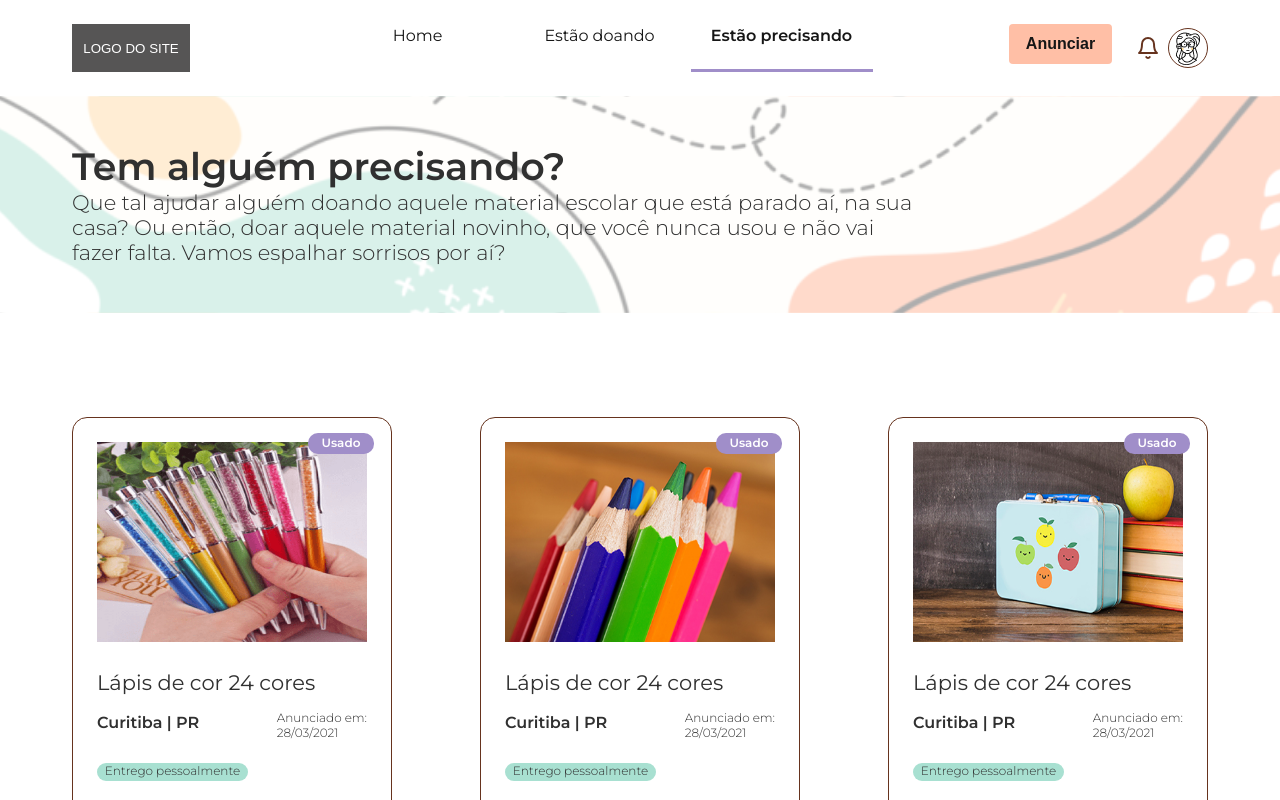
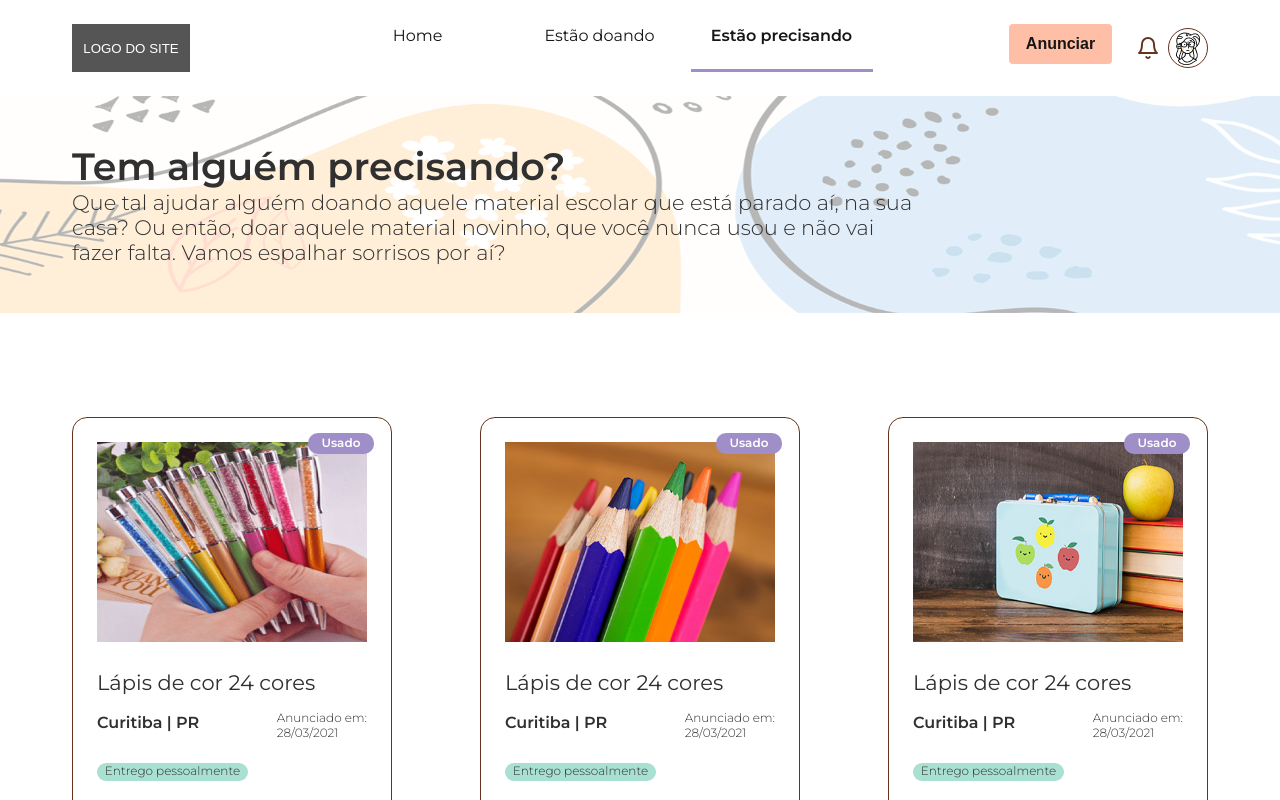
Before and after one commit to FCamara-Squad13/Mobile, a React (Create React App) app: page /precisando in a window 1280 px wide. Shown: the top 800 px of the page. Built offline with nearby package versions, Linux system fonts and the light colour scheme.

Commit message:
Make Hero image path being given by props

```diff
--- a/src/components/Hero/index.tsx
+++ b/src/components/Hero/index.tsx
@@ -4,11 +4,16 @@ import "./style.css";
 type Props = {
   title: string;
   subtitle: string;
+  heroPath: string;
 };
 
-const Hero: React.FC<Props> = ({ title, subtitle }) => {
+const Hero: React.FC<Props> = ({ title, subtitle, heroPath }) => {
+  const heroStyle = {
+    backgroundImage: `linear-gradient(rgba(255,255,255,0.6),rgba(255,255,255,0.6)), url(${heroPath})`,
+  };
+
   return (
-    <div className="hero">
+    <div className="hero" style={heroStyle}>
       <div className="container">
         <div className="hero-content">
           <h4 className="hero-title">{title}</h4>
--- a/src/components/Hero/style.css
+++ b/src/components/Hero/style.css
@@ -1,8 +1,8 @@
 .hero {
-  background-image: url(../../assets/Rectangle_1.png);
   background-position: center center;
   background-size: cover;
   padding: 3em 0;
+  background-image: linear-gradient(rgba(0,0,0,0.6),rgba(0,0,0,0.6));
 }
 
 .hero-title {
--- a/src/pages/Doando/index.tsx
+++ b/src/pages/Doando/index.tsx
@@ -3,6 +3,8 @@ import CardHolder from "../../components/CardHolder";
 import Footer from "../../components/Footer";
 import Hero from "../../components/Hero";
 import Navbar from "../../components/Navbar";
+
+import heroDoando from "../../assets/images/img-hero-doando.png";
 
 const Doando: React.FC = () => {
   const subtitle = `Aqui vocẽ pode encontrar tudo que precisa de materiais escolares, sejam eles novos ou usados. Se não encontrar algo, procure através dos filtros, eles estão aqui para te ajudar!\n Vai que tem alguém doando, aí pertindo de você?`;
@@ -10,7 +12,11 @@ const Doando: React.FC = () => {
   return (
     <>
       <Navbar />
-      <Hero title="Tem alguém doando?" subtitle={subtitle} />
+      <Hero
+        title="Tem alguém doando?"
+        subtitle={subtitle}
+        heroPath={heroDoando}
+      />
       <CardHolder title="" />
       <Footer />
     </>
--- a/src/pages/Home/index.tsx
+++ b/src/pages/Home/index.tsx
@@ -5,11 +5,17 @@ import CardHolder from "../../components/CardHolder";
 import Footer from "../../components/Footer";
 import Navbar from "../../components/Navbar";
 
+import homeHero from "../../assets/images/Wallpaper-hero-home.png";
+
 const Home: React.FC = () => {
   return (
     <>
       <Navbar />
-      <Hero title="Olá, Pamela!" subtitle="Que bom te ver por aqui :)" />
+      <Hero
+        title="Olá, Pamela!"
+        subtitle="Que bom te ver por aqui :)"
+        heroPath={homeHero}
+      />
       <CardHolder title="O que estão doando na sua região" />
       <CardHolder title="Quem está precisando de doação na sua região" />
       <Footer />
--- a/src/pages/Precisando/index.tsx
+++ b/src/pages/Precisando/index.tsx
@@ -3,6 +3,8 @@ import CardHolder from "../../components/CardHolder";
 import Footer from "../../components/Footer";
 import Hero from "../../components/Hero";
 import Navbar from "../../components/Navbar";
+
+import heroPrecisando from "../../assets/images/img-hero-precisando.png";
 
 const Precisando: React.FC = () => {
   const subtitle = `Que tal ajudar alguém doando aquele material escolar que está parado aí, na sua casa?
@@ -11,7 +13,11 @@ Ou então, doar aquele material novinho, que você nunca usou e não vai fazer f
   return (
     <>
       <Navbar />
-      <Hero title="Tem alguém precisando?" subtitle={subtitle} />
+      <Hero
+        title="Tem alguém precisando?"
+        subtitle={subtitle}
+        heroPath={heroPrecisando}
+      />
       <CardHolder title="" />
       <Footer />
     </>
--- a/src/pages/Teste/index.tsx
+++ b/src/pages/Teste/index.tsx
@@ -11,12 +11,14 @@ import canetas from "../../assets/images/Canetas.png";
 import lapis from "../../assets/images/Lapis.jpg";
 import lancheira from "../../assets/images/Lancheira.jpg";
 
+import homeHero from "../../assets/images/Wallpaper-hero-home.png";
+
 const Teste: React.FC = () => {
   return (
     <>
       <Navbar />
       <Search />
-      <Hero title="" subtitle="" />
+      <Hero title="" subtitle="" heroPath={homeHero} />
       <CardHolder title="O que estão doando na sua região" />
       <CardHolder title="Quem está precisando de doação na sua região" />
       <Card imagePath={canetas} />
```
